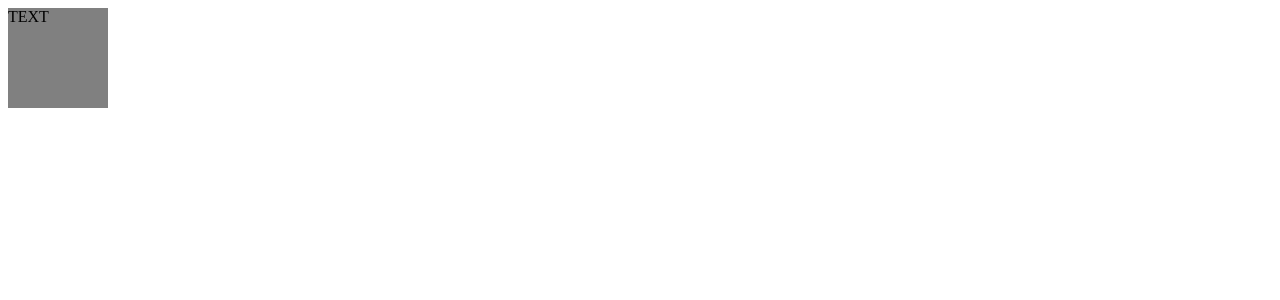
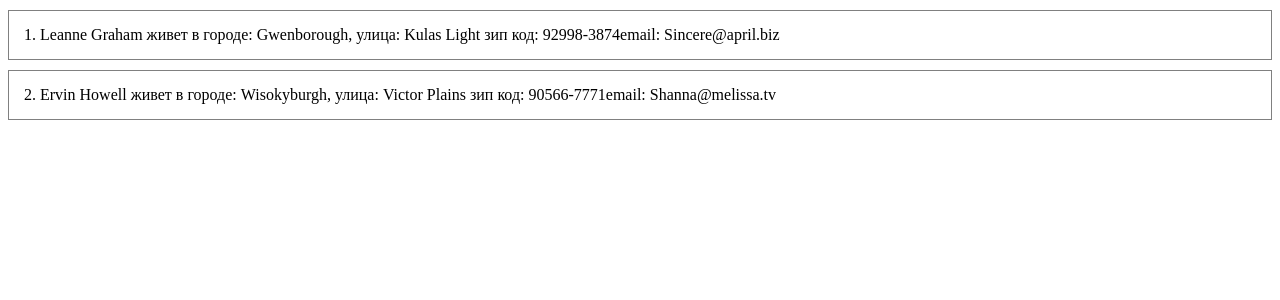
Before and after one commit to joyfulpebble/Learn-React.ts, a React (Create React App) app: page / in a window 1280 px wide. Shown: the top 300 px of the page. Built offline with nearby package versions, Linux system fonts and the light colour scheme.

Commit message:
Работа с интерфейсами и компонентами

```diff
--- a/src/App.tsx
+++ b/src/App.tsx
@@ -1,17 +1,34 @@
 import React from 'react';
-import Tetragon from './components/Tetragon';
+import UserList from './components/UserList';
+import { IUser } from './types/Types';
 
 function App() {
+  const arr: IUser[] = [
+    {
+      "id": 1,
+      "name": "Leanne Graham",
+      "email": "Sincere@april.biz",
+      "address": {
+        "street": "Kulas Light",
+        "city": "Gwenborough",
+        "zipcode": "92998-3874",
+        }
+      },
+      {
+      "id": 2,
+      "name": "Ervin Howell",
+      "email": "Shanna@melissa.tv",
+      "address": {
+        "street": "Victor Plains",
+        "city": "Wisokyburgh",
+        "zipcode": "90566-7771",
+      }
+    }
+  ]
+
   return (
     <div>
-        <Tetragon
-        width={100}
-        height={100}
-        background={'gray'}
-        onClick={() => console.log('ok')
-        }>
-          <span>TEXT</span>
-        </Tetragon>
+        <UserList users={arr}/>
     </div>
   );
 }
--- a/src/components/Tetragon.tsx
+++ b/src/components/Tetragon.tsx
@@ -1,4 +1,4 @@
-import React, {FC} from 'react'
+import React from 'react'
 
 interface TetragonProps {
   width: number,
@@ -8,9 +8,15 @@ interface TetragonProps {
   onClick: () => void,
 }
 
-const Tetragon: FC<TetragonProps> = ({width, height, background, children, onClick}) => {
+const Tetragon = ({width, height, background, children, onClick}: TetragonProps) => {
   return (
-    <div style={{width: `${width}px`, height: `${height}px`, background: `${background}`}} onClick={onClick}>
+    <div style={{
+      width: `${width}px`,
+      height: `${height}px`,
+      background: `${background}`}}
+      onClick={() => onClick()}
+      >
+
       {children}
     </div>
   )
--- /dev/null
+++ b/src/components/UserList.tsx
@@ -0,0 +1,24 @@
+import React, { FC } from 'react';
+import { IUser } from '../types/Types';
+
+interface UserListProps{
+  users: IUser[];
+
+}
+
+const UserList: FC<UserListProps> = ({users}) => {
+  return (
+    <div>
+      {users.map(user =>
+        <div key={user.id} style={{padding: 15, border: '1px solid gray', marginTop: 10}}>
+
+          {user.id}. {user.name} живет в городе: {user.address.city}, улица: {user.address.street} зип код: {user.address.zipcode}
+           email: {user.email}
+
+        </div>
+      )}
+    </div>
+  )
+}
+
+export default UserList;
--- /dev/null
+++ b/src/types/Types.tsx
@@ -0,0 +1,12 @@
+export interface IAddress{
+  street: string;
+  city: string;
+  zipcode: string;
+}
+
+export interface IUser{
+  id: number;
+  name: string;
+  email: string;
+  address: IAddress;
+}
```
